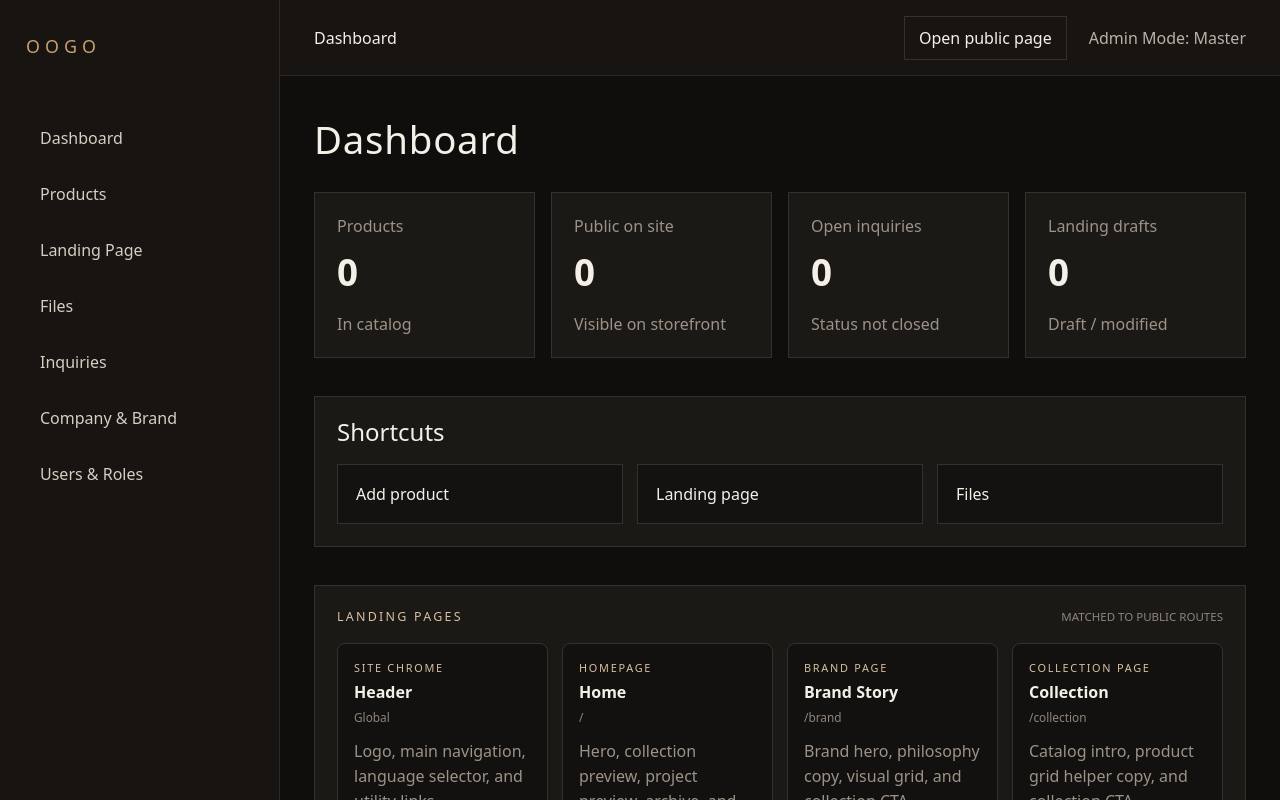
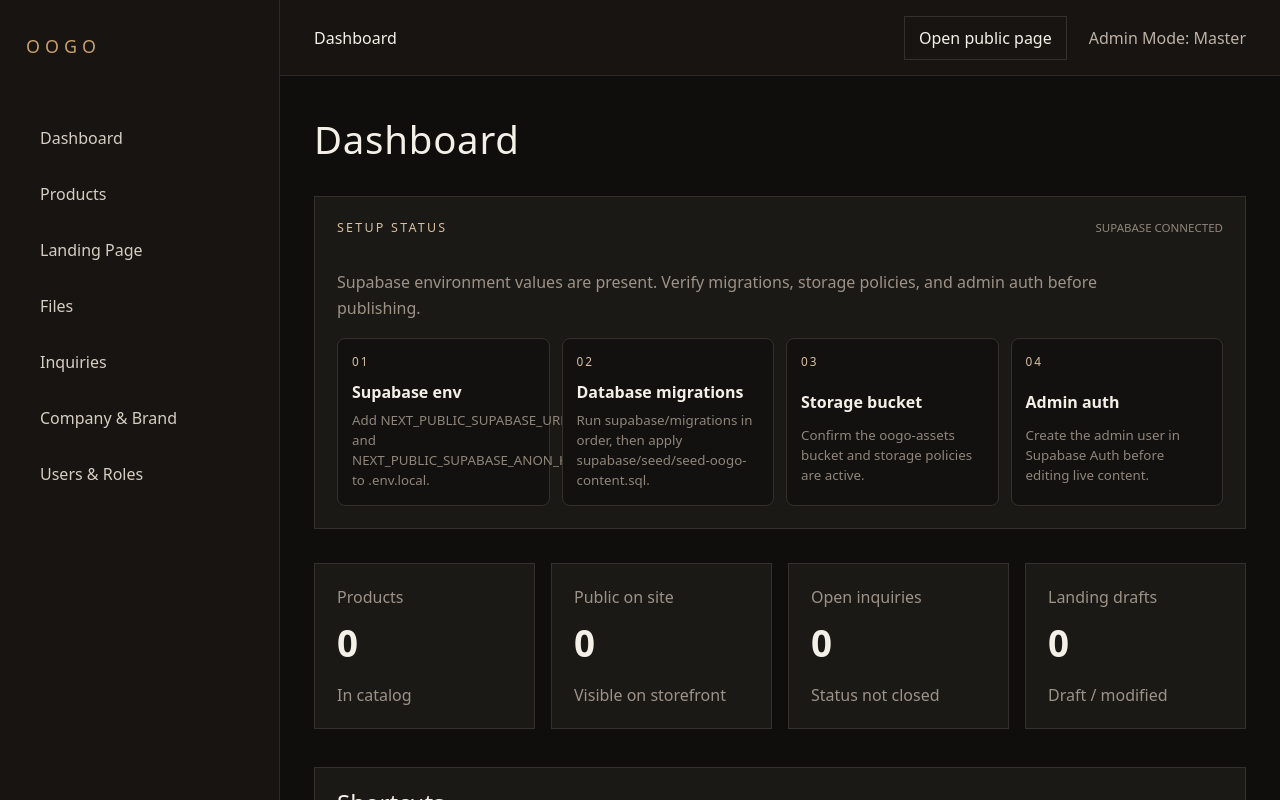
Before and after one commit to joohanny-ux/oogo-web, a Next.js app: page /admin in a window 1280 px wide. Shown: the top 800 px of the page. Built offline with nearby package versions, Linux system fonts and the light colour scheme; no server answers.

Commit message:
feat: add admin setup status

```diff
--- a/src/app/admin/page.tsx
+++ b/src/app/admin/page.tsx
@@ -1,13 +1,55 @@
 import React from "react";
 import { AdminCard } from "@/components/admin/AdminCard";
-import { getLandingEditorPages } from "@/lib/admin-content";
+import { getLandingEditorPages, hasSupabaseEnv } from "@/lib/admin-content";
+
+const setupSteps = [
+  {
+    label: "Supabase env",
+    detail: "Add NEXT_PUBLIC_SUPABASE_URL and NEXT_PUBLIC_SUPABASE_ANON_KEY to .env.local."
+  },
+  {
+    label: "Database migrations",
+    detail: "Run supabase/migrations in order, then apply supabase/seed/seed-oogo-content.sql."
+  },
+  {
+    label: "Storage bucket",
+    detail: "Confirm the oogo-assets bucket and storage policies are active."
+  },
+  {
+    label: "Admin auth",
+    detail: "Create the admin user in Supabase Auth before editing live content."
+  }
+];
 
 export default function AdminDashboardPage() {
   const landingPages = getLandingEditorPages();
+  const supabaseConfigured = hasSupabaseEnv();
 
   return (
     <main className="admin-page">
       <h1>Dashboard</h1>
+      <section className="admin-panel admin-setup-panel">
+        <div className="admin-section-heading">
+          <span>Setup Status</span>
+          <small>{supabaseConfigured ? "Supabase connected" : "Connection required"}</small>
+        </div>
+        <p>
+          {supabaseConfigured
+            ? "Supabase environment values are present. Verify migrations, storage policies, and admin auth before publishing."
+            : "Public pages are using fallback content until Supabase is connected. Complete these steps before saving CMS content."}
+        </p>
+        <ol className="admin-setup-list">
+          {setupSteps.map((step, index) => (
+            <li key={step.label}>
+              <span>{String(index + 1).padStart(2, "0")}</span>
+              <div>
+                <strong>{step.label}</strong>
+                <small>{step.detail}</small>
+              </div>
+            </li>
+          ))}
+        </ol>
+      </section>
       <div className="admin-card-grid">
         <AdminCard label="Products" value="0" note="In catalog" />
         <AdminCard label="Public on site" value="0" note="Visible on storefront" />
--- a/src/app/globals.css
+++ b/src/app/globals.css
@@ -1791,6 +1791,56 @@ h2 {
 
 .admin-panel h2 {
   font-size: 1.5rem;
+}
+
+.admin-setup-panel {
+  display: grid;
+  gap: 16px;
+}
+
+.admin-setup-panel p {
+  max-width: 760px;
+  color: #9d9287;
+  line-height: 1.6;
+  margin: 0;
+}
+
+.admin-setup-list {
+  display: grid;
+  grid-template-columns: repeat(4, minmax(0, 1fr));
+  gap: 12px;
+  list-style: none;
+  margin: 0;
+  padding: 0;
+}
+
+.admin-setup-list li {
+  display: grid;
+  gap: 12px;
+  border: 1px solid #34302b;
+  border-radius: 8px;
+  background: #13110f;
+  padding: 14px;
+}
+
+.admin-setup-list li > span {
+  color: #d8c0a0;
+  font-size: 0.74rem;
+  letter-spacing: 0.16em;
+}
+
+.admin-setup-list div {
+  display: grid;
+  gap: 8px;
+}
+
+.admin-setup-list strong {
+  color: #f4f0e8;
+}
+
+.admin-setup-list small {
+  color: #8f857b;
+  line-height: 1.5;
 }
 
 .admin-shortcuts {
```
Also changed, not shown: 1 other file (tests, documents, lock files or other folders).
